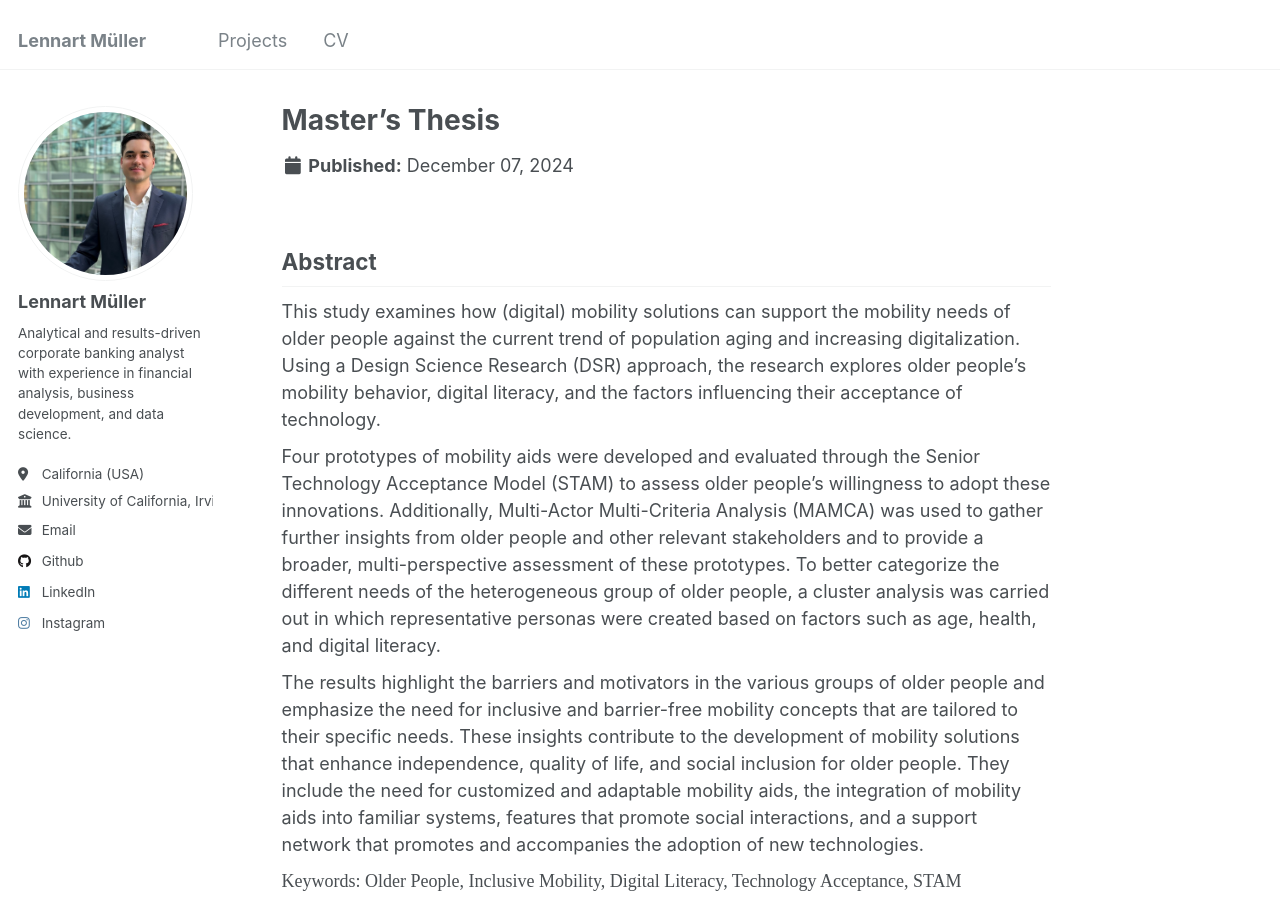
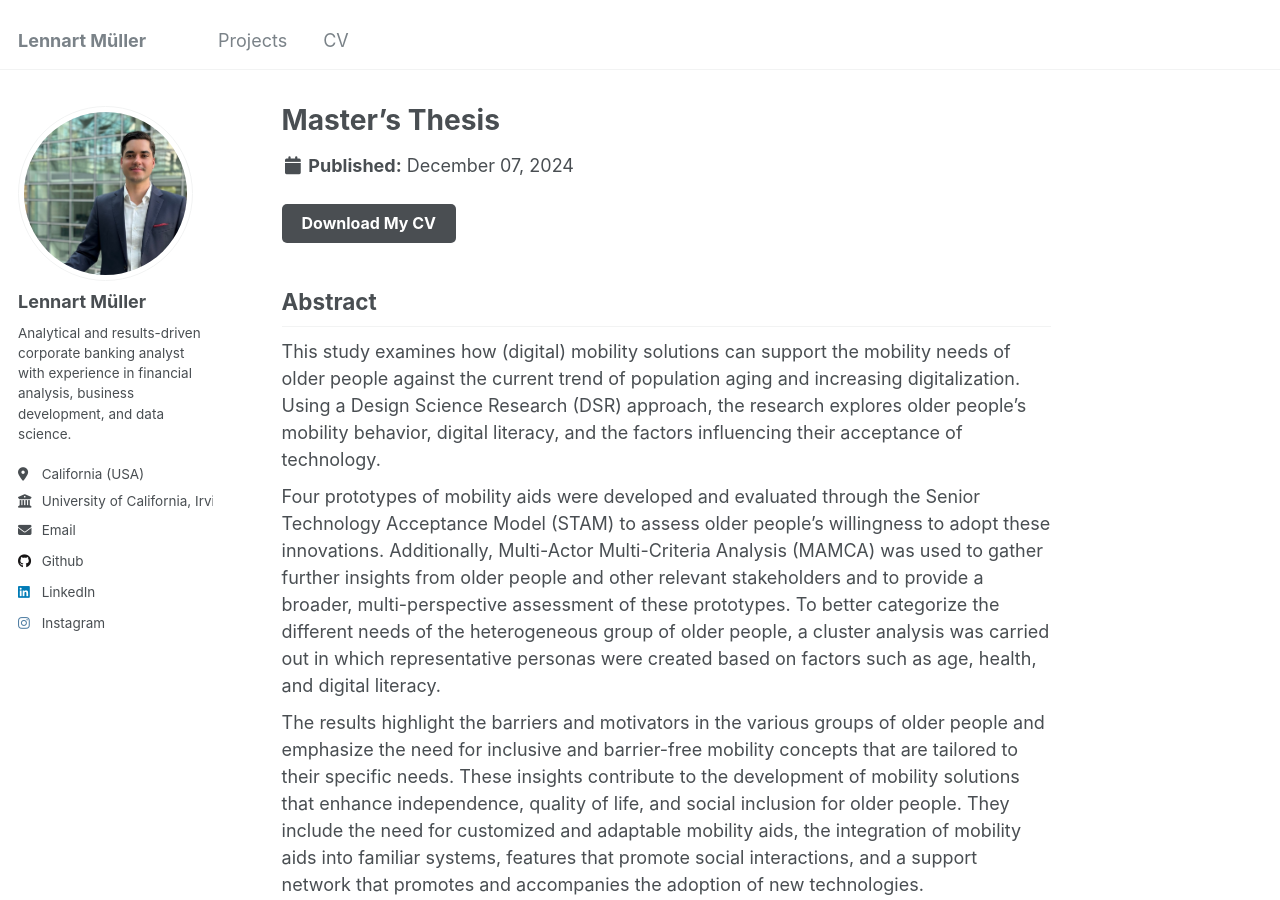
Before and after one commit to lennartmueller123/lennartmueller123.github.io, a Jekyll site: the page built from _projects/project-1.html, in a window 1280 px wide and 900 px high. Built offline with Jekyll 4.4.1, drawn with Linux system fonts in a browser that asks for light colours.

Commit message:
Update project-1.html Download Thesis

```diff
--- a/_projects/project-1.html
+++ b/_projects/project-1.html
@@ -3,6 +3,10 @@
 excerpt: "Development and testing of innovative mobility prototypes to improve the mobility and quality of life of older people<br/><img src='/images/Thesis.png'>"
 collection: projects
 ---
+
+<h1>
+  <a href="/files/Master Thesis_Lennart Mueller.pdf" download style="display: inline-block; padding: 10px 20px; background-color: #4A4E52; color: white; text-decoration: none; border-radius: 5px; font-size: 16px;">Download My CV</a>
+</h1>
 
 <h2>Abstract</h2>
 <div>
```
